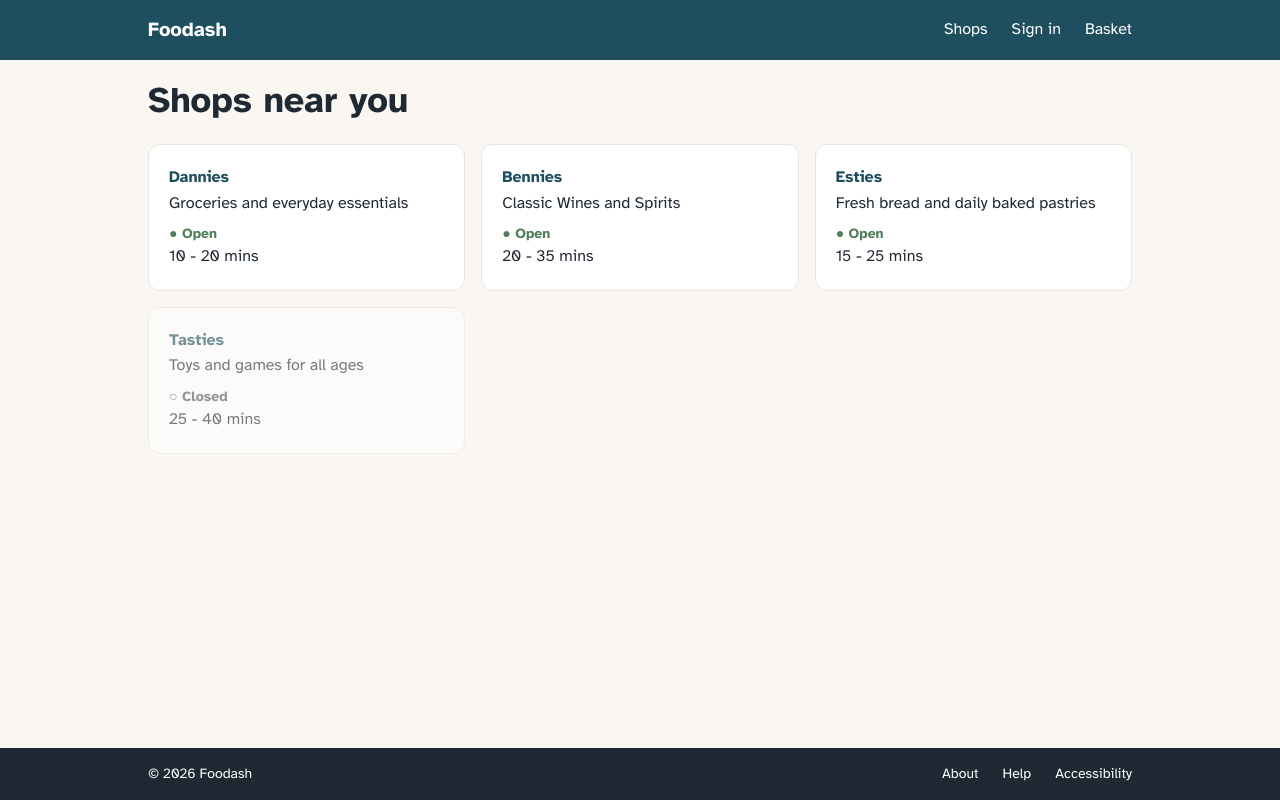
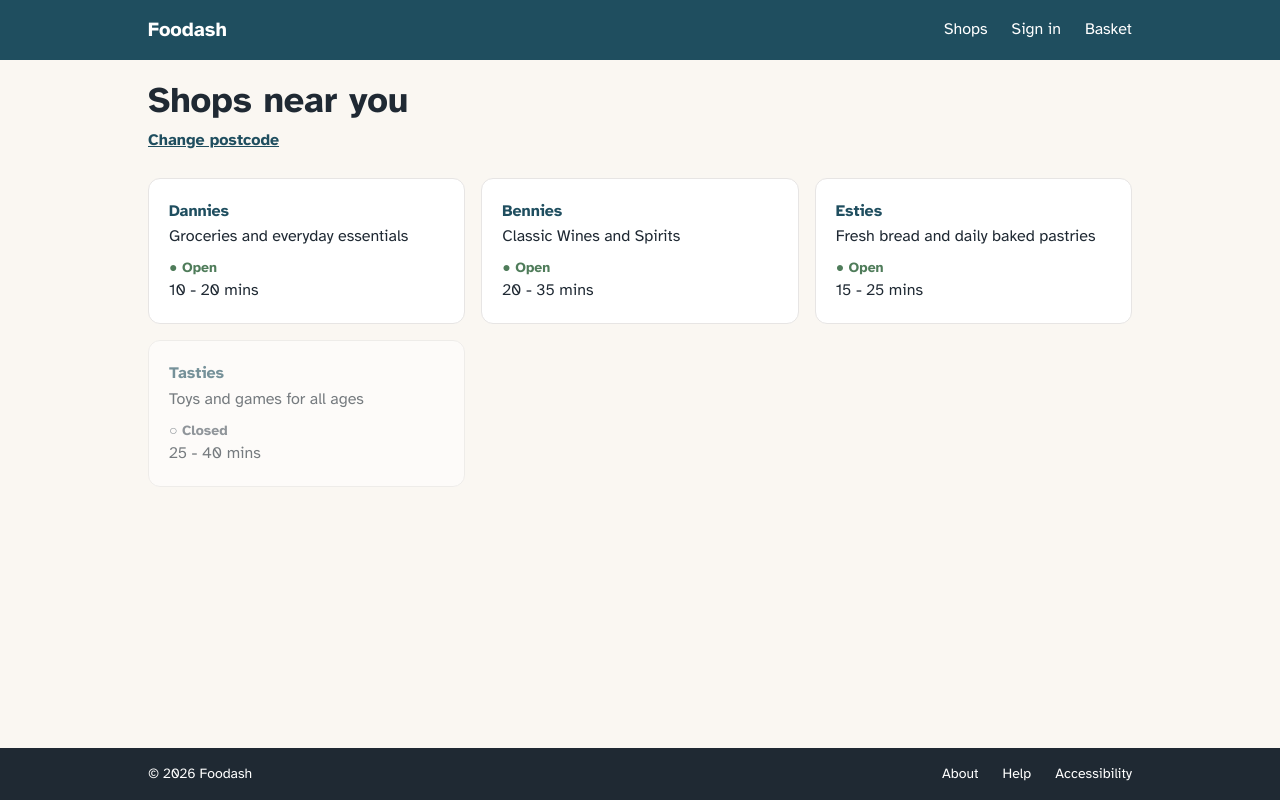
Before and after one commit to ifeanyiukiwe/fooddash, a Next.js app: page /shops in a window 1280 px wide. Built offline with nearby package versions, Linux system fonts and the light colour scheme.

Commit message:
KAN-20:Add change postcode link

```diff
--- a/src/app/shops/page.tsx
+++ b/src/app/shops/page.tsx
@@ -44,11 +44,19 @@ export default async function ShopsPage({
           ? `Shops near ${postcode.toLocaleUpperCase()}`
           : "Shops near you"}
       </h1>
-      <ul className="grid gap-4 mt-6  sm:grid-cols-2 lg:grid-cols-3">
+      <p className="mt-2">
+        <Link
+          href="/"
+          className="font-bold text-petrol underline hover:text-petrol-dark"
+        >
+          Change postcode
+        </Link>
+      </p>
+      <ul className="grid gap-4 mt-6 sm:grid-cols-2 lg:grid-cols-3">
         {sortedShops.map((shop) => (
           <li
             key={shop.id}
-            className={`rounded-xl border border-stone-200 bg-white p-5  ${shop.isOpen ? "" : "opacity-60"}`}
+            className={`rounded-xl border border-stone-200 bg-white p-5 ${shop.isOpen ? "" : "opacity-60"}`}
           >
             <p className="font-bold text-petrol">{shop.name}</p>
             <p>{shop.description}</p>
--- a/src/components/PostcodeSearch.tsx
+++ b/src/components/PostcodeSearch.tsx
@@ -43,7 +43,7 @@ export default function PostcodeSearch() {
         />
         <button
           type="submit"
-          className="min-h-12 rounded-lg bg-honey px-6 font-bold text-charcoal hover:bg-honey-dark"
+          className="min-h-12 rounded-lg bg-honey px-6 font-bold text-charcoal hover:bg-honey-dark cursor-pointer"
         >
           Find shops
         </button>
```
